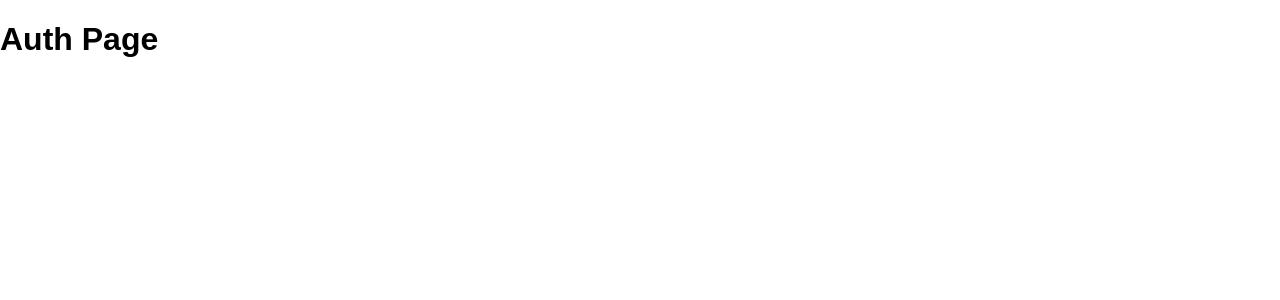
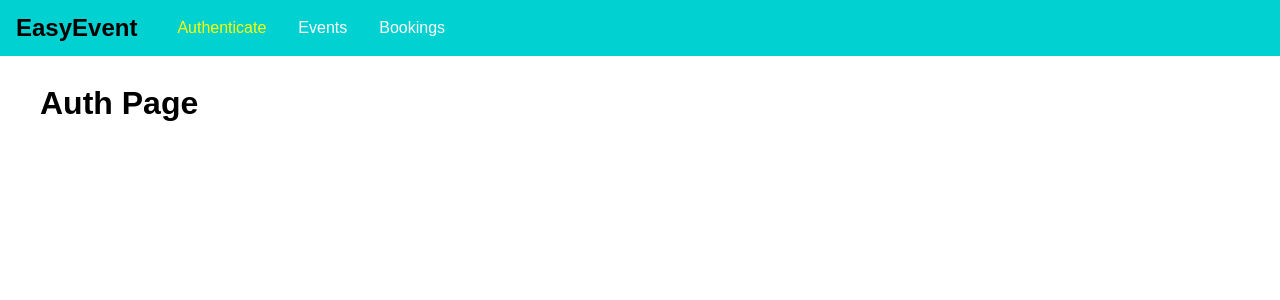
Before and after one commit to dannycoll/booking-app-graphql, a React (Create React App) app in the folder frontend/: page /auth in a window 1280 px wide. Shown: the top 300 px of the page. Built offline with nearby package versions, Linux system fonts and the light colour scheme.

Commit message:
Adding a navbar

```diff
--- a/frontend/src/App.css
+++ b/frontend/src/App.css
@@ -0,0 +1,3 @@
+.main-content {
+    padding: 4rem 2.5rem;
+}
--- a/frontend/src/App.js
+++ b/frontend/src/App.js
@@ -1,5 +1,5 @@
 import {
-  BrowserRouter as Router,
+  BrowserRouter,
   Route,
   Switch,
   Redirect
@@ -8,18 +8,25 @@ import {
 import AuthPage from './pages/Auth';
 import BookingsPage from './pages/Bookings';
 import EventsPage from './pages/Events';
+import MainNav from './components/Navigation/MainNav';
 import './App.css';
+import React from 'react';
 
 function App() {
   return (
-    <Router>
-      <Switch>
-        <Redirect from='/' to='/auth' exact />
-        <Route path='/auth' component={AuthPage}/>
-        <Route path='/events' component={EventsPage}/>
-        <Route path='/bookings' component={BookingsPage}/>
-      </Switch>
-    </Router>
+    <BrowserRouter>
+      <React.Fragment>
+        <MainNav />
+        <main className="main-content">
+          <Switch>
+            <Redirect from="/" to="/auth" exact />
+            <Route path="/auth" component={AuthPage} />
+            <Route path="/events" component={EventsPage} />
+            <Route path="/bookings" component={BookingsPage} />
+          </Switch>
+        </main>
+      </React.Fragment>
+    </BrowserRouter>
   );
 }
 
--- /dev/null
+++ b/frontend/src/components/Navigation/MainNav.css
@@ -0,0 +1,40 @@
+.main-nav {
+    position: fixed;
+    top: 0;
+    left: 0;
+    width: 100%;
+    height: 3.5rem;
+    background: #01d1d1;
+    padding: 0 1rem;
+    display: flex;
+    align-items: center;
+}
+
+.main-nav_logo h1 {
+    margin: 0;
+    font-size: 1.5rem;
+}
+
+.main-nav_items {
+    margin-left: 1.5rem;
+}
+
+.main-nav_items ul {
+    display: flex;
+    list-style: none;
+    margin: 0;
+    padding: 0;
+}
+
+.main-nav_items li {
+    margin: 0 1rem;
+}
+
+.main-nav_items a {
+    text-decoration: none;
+    color: white;
+}
+
+.main-nav_items a:hover, .main-nav_items a:active, .main-nav_items a.active {
+    color: yellow;
+}
--- /dev/null
+++ b/frontend/src/components/Navigation/MainNav.js
@@ -0,0 +1,23 @@
+import React from 'react';
+import { NavLink } from 'react-router-dom';
+
+import './MainNav.css';
+
+const MainNav = () => {
+
+    return (
+        <header className="main-nav">
+            <div className="main-nav_logo">
+                <h1>EasyEvent</h1>
+            </div>
+            <nav className="main-nav_items">
+                <ul>
+                    <li><NavLink to='/auth'>Authenticate</NavLink></li>
+                    <li><NavLink to='/events'>Events</NavLink></li>
+                    <li><NavLink to='/bookings'>Bookings</NavLink></li>
+                </ul>
+            </nav>
+        </header>
+    );
+}
+export default MainNav;
```
